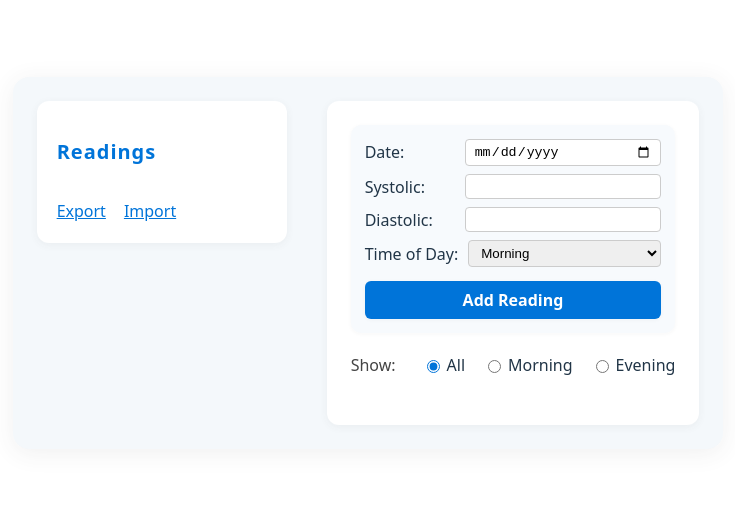
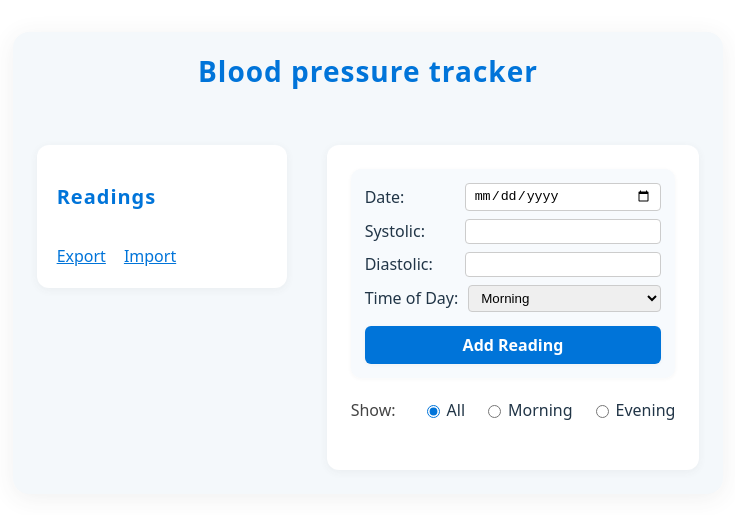
Before and after one commit to terrysmalone/bp-monitor, a React (Vite) app: page / in a window 1280 px wide. Shown: the part 137-652 px from the top of the page, without its empty margins (272-1007 px from the left). Built offline with nearby package versions, Linux system fonts and the light colour scheme.

Commit message:
Add title

```diff
--- a/src/App.tsx
+++ b/src/App.tsx
@@ -131,8 +131,23 @@ function App() {
         background: '#f4f8fb',
         borderRadius: 16,
         boxShadow: '0 4px 24px 0 rgba(60,60,60,0.08)',
+        flexDirection: 'column',
       }}
     >
+      <h1
+        style={{
+          fontSize: 28,
+          fontWeight: 700,
+          color: '#0074d9',
+          margin: '0 0 18px 0',
+          letterSpacing: 1,
+          textAlign: 'center',
+          width: '100%',
+        }}
+      >
+        Blood pressure tracker
+      </h1>
+      <div style={{ display: 'flex', alignItems: 'flex-start', gap: 40, width: '100%' }}>
         <ReadingList
           readings={sortedReadings}
           onExport={handleExport}
@@ -200,6 +215,7 @@ function App() {
           )}
         </div>
       </div>
+    </div>
   )
 }
 
```
Lines whose indentation alone changed are shown as unchanged.
